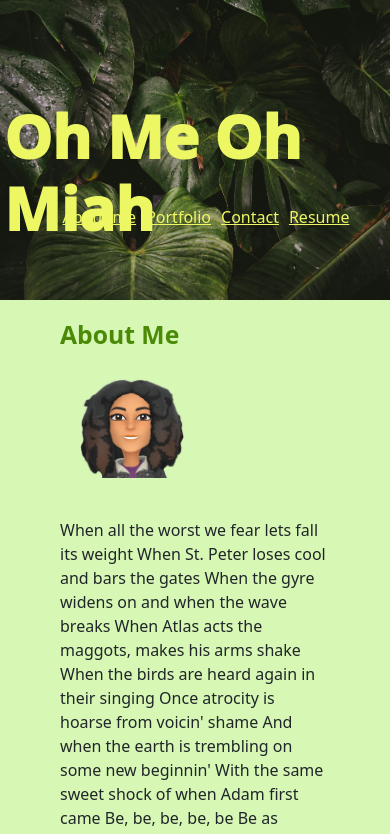
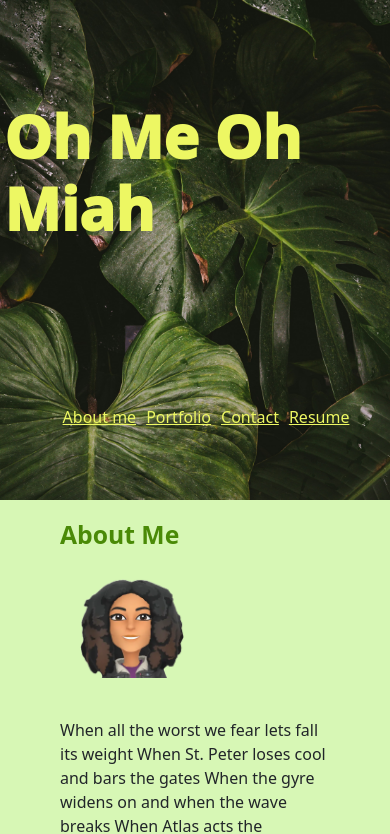
Before and after one commit to xWhoKnowz/react-portfolio, a React (Vite) app: page / in a window 390 px wide. Shown: the top 834 px of the page. Built offline with nearby package versions, Linux system fonts and the light colour scheme.

Commit message:
tweaked header length/nav postion on mobile

```diff
--- a/src/styles/index.css
+++ b/src/styles/index.css
@@ -200,7 +200,7 @@ h1 {
         font-size: 60px;
     }
     .headerImage{
-        height: 300px;
+        height: 500px;
     }
     .nav{
         display: flex;
@@ -208,7 +208,7 @@ h1 {
     }
     .navBar {
         position: absolute;
-        top: 200px;
+        top: 400px;
         display: flex;
         flex-direction: row;
         justify-content: center;
```
